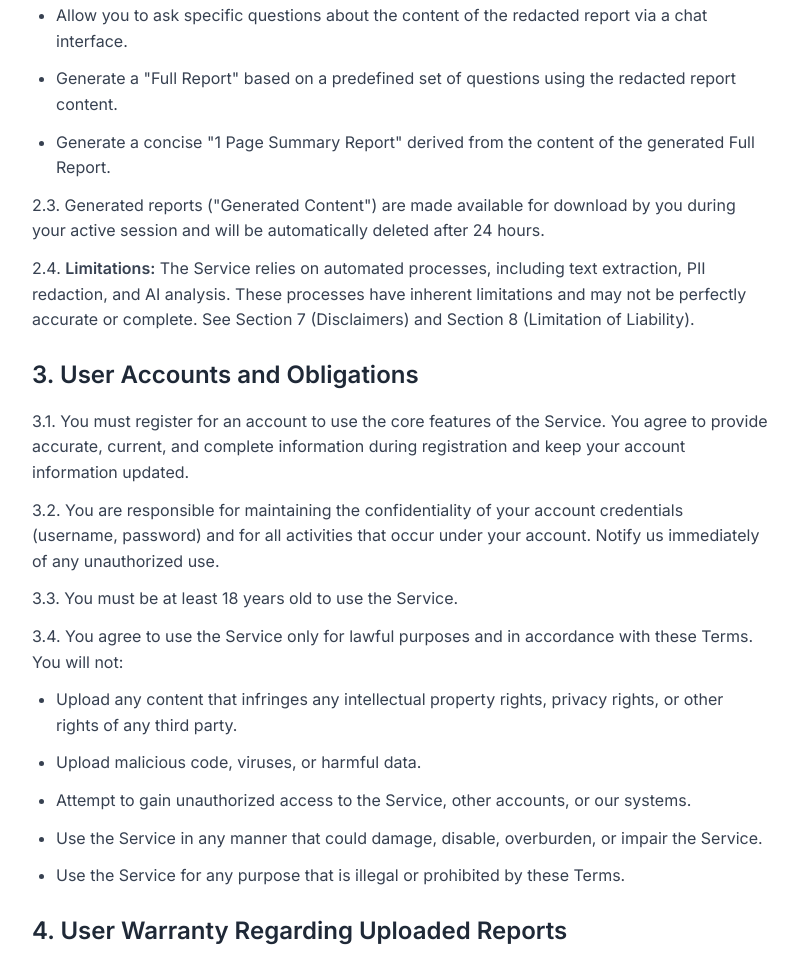
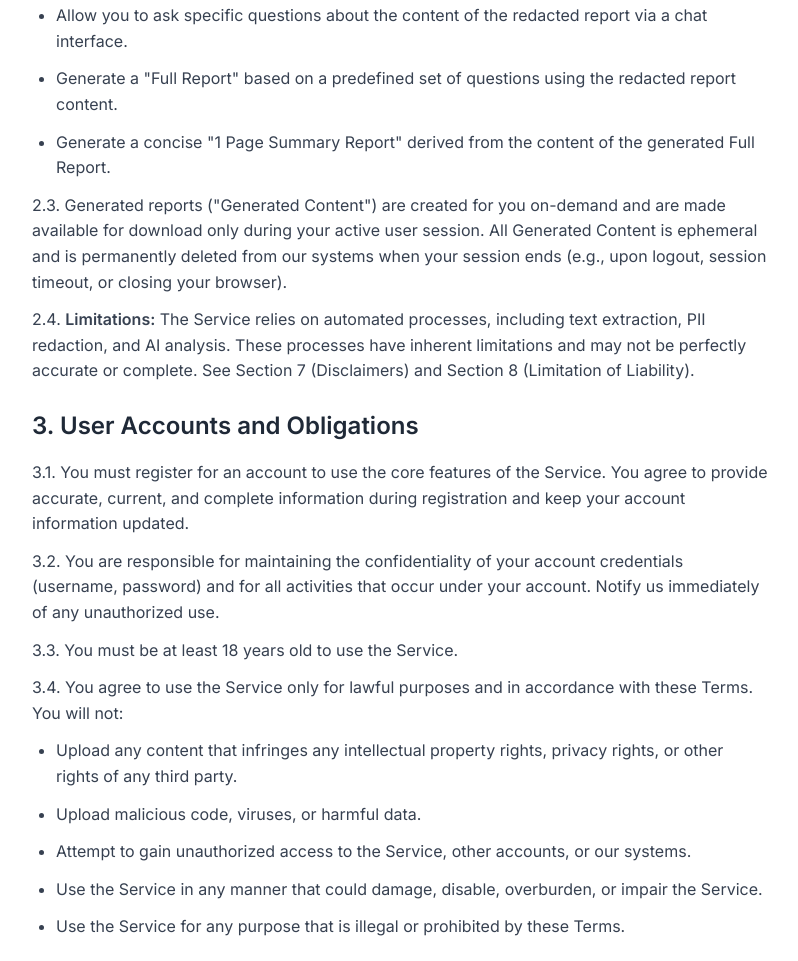
Before and after one commit to m-kortas/PropVistaApp, a plain HTML site: page terms.html in a window 1280 px wide. Shown: the part 1019-1980 px from the top of the page, without its empty margins (240-1038 px from the left). Drawn offline with nearby package versions, Linux system fonts and the light colour scheme.

Commit message:
Update terms.html

```diff
--- a/terms.html
+++ b/terms.html
@@ -46,7 +46,8 @@
             <li>Generate a "Full Report" based on a predefined set of questions using the redacted report content.</li>
             <li>Generate a concise "1 Page Summary Report" derived from the content of the generated Full Report.</li>
         </ul>
-        <p>2.3. Generated reports ("Generated Content") are made available for download by you during your active session and will be automatically deleted after 24 hours.</p>
+        <p>2.3. Generated reports ("Generated Content") are created for you on-demand and are made available for download only during your active user session. All Generated Content is ephemeral and is permanently deleted from our systems when your session ends (e.g., upon logout, session timeout, or closing your browser).
+</p>
         <p>2.4. <strong>Limitations:</strong> The Service relies on automated processes, including text extraction, PII redaction, and AI analysis. These processes have inherent limitations and may not be perfectly accurate or complete. See Section 7 (Disclaimers) and Section 8 (Limitation of Liability).</p>
 
         <h2>3. User Accounts and Obligations</h2>
```
